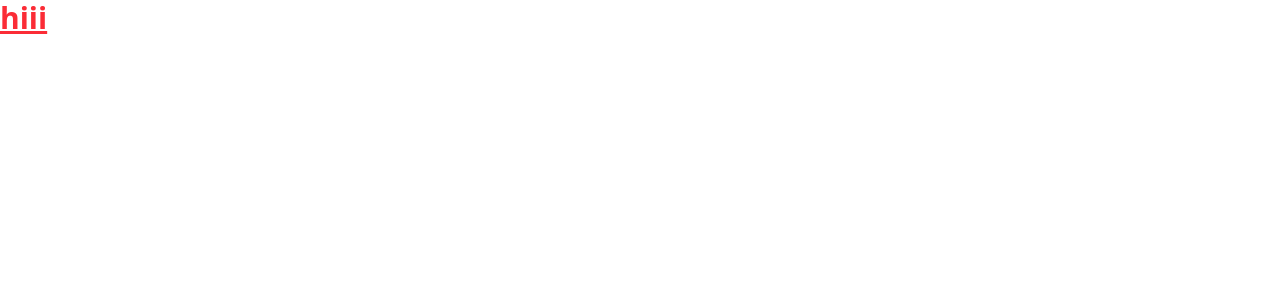
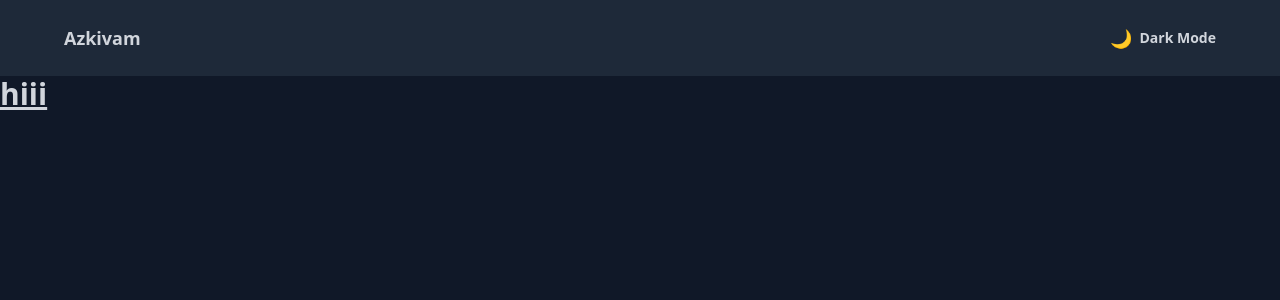
Before and after one commit to fezebr/azkivam, a Vue app: page / in a window 1280 px wide. Shown: the top 300 px of the page. Built offline with nearby package versions, Linux system fonts and the light colour scheme; the HTML template or start-up script is replaced by a standard one.

Commit message:
feat: add tailwind custom styles

```diff
--- a/src/App.vue
+++ b/src/App.vue
@@ -1,5 +1,10 @@
 <template>
-  <header></header>
+  <Header />
+  <div class="dark-background">
+    <RouterView />
+  </div>
+</template>
 
-  <RouterView />
-</template>
+<script lang="ts" setup>
+import Header from './components/Header.vue'
+</script>
--- a/src/assets/main.css
+++ b/src/assets/main.css
@@ -1 +1,25 @@
 @import 'tailwindcss';
+@custom-variant dark (&:where(.dark, .dark *));
+
+p,
+h1,
+h2,
+.dark-text {
+  @apply text-gray-950 dark:text-gray-300;
+}
+
+.light-text {
+  @apply text-gray-900 dark:text-gray-400;
+}
+
+.light-background {
+  @apply bg-gray-50 dark:bg-gray-800;
+}
+
+.dark-background {
+  @apply bg-gray-100 dark:bg-gray-900;
+}
+
+.btn-shadow {
+  @apply shadow hover:shadow-lg hover:bg-gray-200 dark:hover:bg-gray-700 transition disabled:hover:shadow-none;
+}
--- /dev/null
+++ b/src/components/Header.vue
@@ -0,0 +1,17 @@
+<template>
+  <header class="py-6 flex justify-between items-center shadow-md px-4 md:px-16 light-background">
+    <h1 class="text-lg font-bold">Azkivam</h1>
+    <button
+      class="flex items-center gap-2 text-sm font-semibold cursor-pointer dark-text"
+      @click="toggleTheme"
+    >
+      <span class="text-lg">{{ theme === 'light' ? '☀️' : '🌙' }}</span>
+      <span>{{ theme === 'light' ? 'Light Mode' : 'Dark Mode' }}</span>
+    </button>
+  </header>
+</template>
+
+<script setup lang="ts">
+import { useTheme } from '@/composables/useTheme.composable'
+const { theme, toggleTheme } = useTheme()
+</script>
--- /dev/null
+++ b/src/composables/useTheme.composable.ts
@@ -0,0 +1,23 @@
+import type { Theme } from '@/models/ui.models';
+import { ref, watchEffect } from 'vue';
+
+export function useTheme() {
+  const theme = ref<Theme>((localStorage.getItem('theme') as Theme) || 'dark');
+
+  const applyTheme = (value: Theme) => {
+    const html = document.documentElement;
+    html.classList.remove('light', 'dark');
+    html.classList.add(value);
+    localStorage.setItem('theme', value);
+  };
+
+  watchEffect(() => {
+    applyTheme(theme.value);
+  });
+
+  const toggleTheme = () => {
+    theme.value = theme.value === 'light' ? 'dark' : 'light';
+  };
+
+  return { theme, toggleTheme };
+}
--- /dev/null
+++ b/src/models/ui.models.ts
@@ -0,0 +1 @@
+export type Theme = 'light' | 'dark';
--- a/src/views/HomeView.vue
+++ b/src/views/HomeView.vue
@@ -1,5 +1,5 @@
 <template>
-  <main>
+  <main class="min-h-screen dark-text font-nunito max-w-10xl mx-auto">
     <p class="text-3xl text-red-500 font-bold underline">hiii</p>
   </main>
 </template>
```
